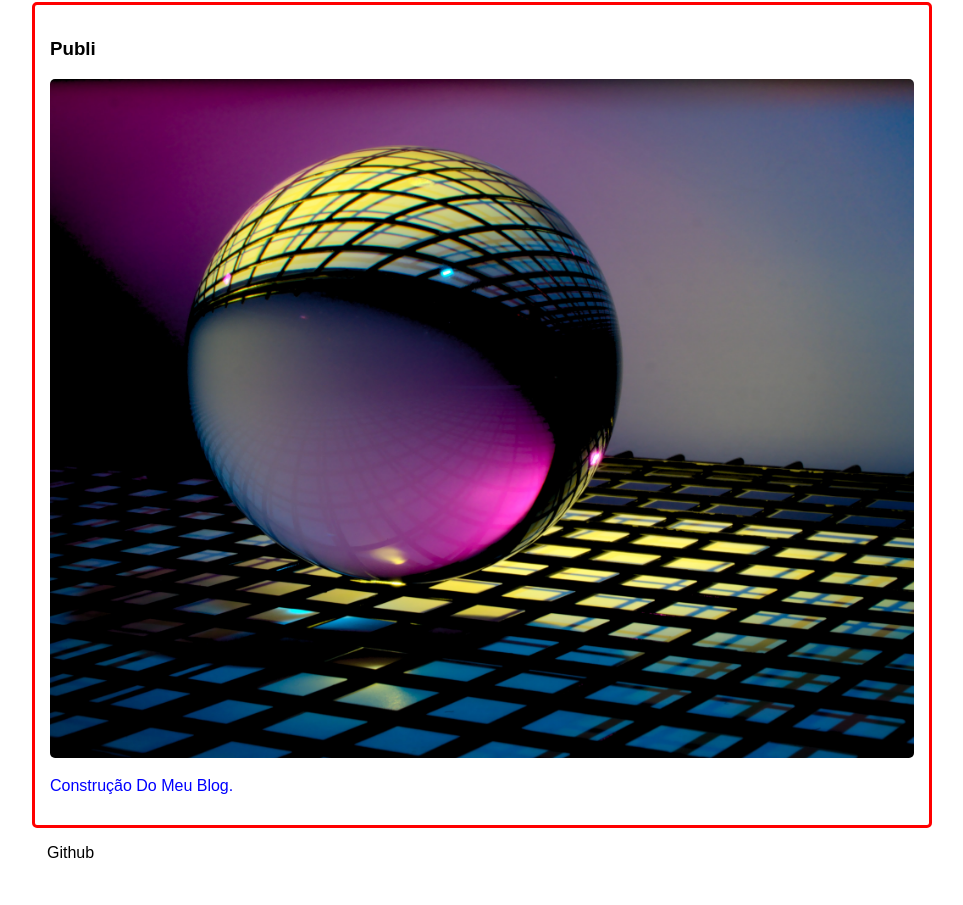
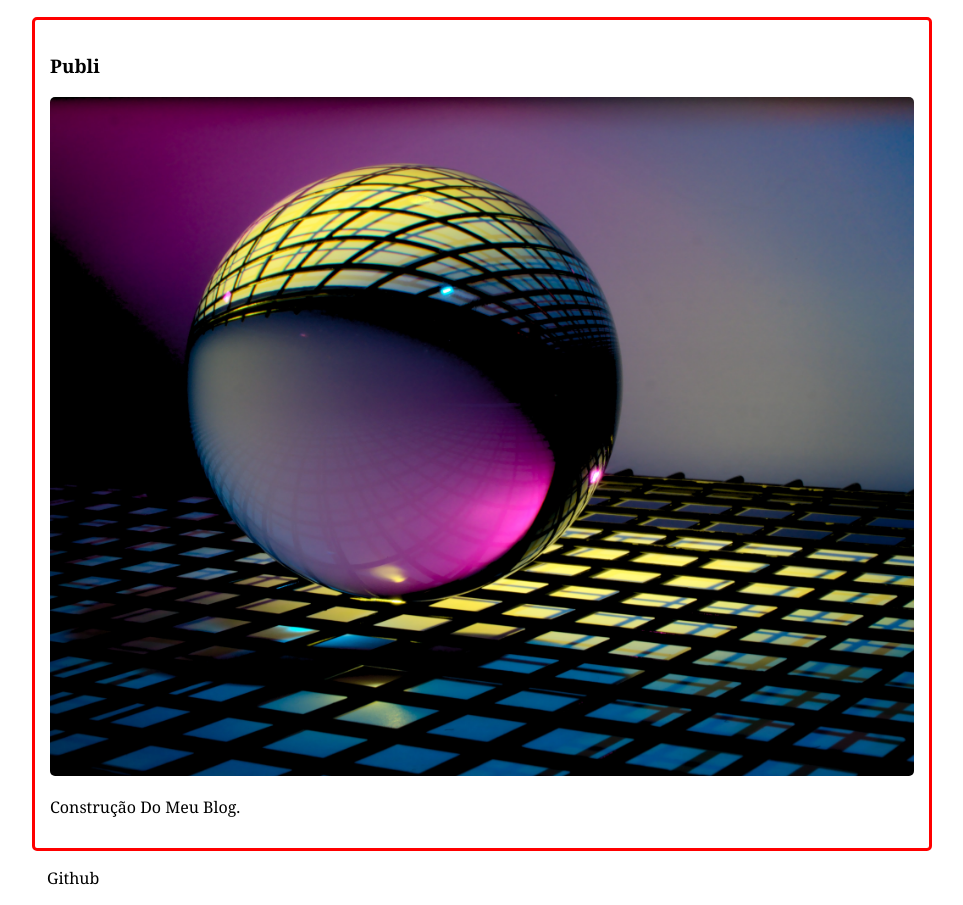
Before and after one commit to GabrielSantos22/Bootcamp-Frontend, a plain HTML site: page index.html in a window 1280 px wide. Shown: the part 145-1050 px from the top of the page, without its empty margins (158-1121 px from the left). Before the commit the page ends 1023 px from the top, so only its background shows below. Drawn offline with Linux system fonts and the light colour scheme.

Commit message:
Alteração da fonte no projeto

```diff
--- a/style.css
+++ b/style.css
@@ -1,6 +1,6 @@
 body {
     background: white;
-    font-family: sans-serif;
+    font-family:Cambria, Cochin, Georgia, Times, 'Times New Roman', serif;
     max-width: 900px;
     margin: auto;
 }
@@ -37,7 +37,8 @@ a {
     margin-bottom: 15px;
     text-transform: capitalize;
     text-align: justify;
-    color: blue;
+    color: black;
+    font-family: Cambria, Cochin, Georgia, Times, 'Times New Roman', serif;
 }
 
 .post_image {
```
